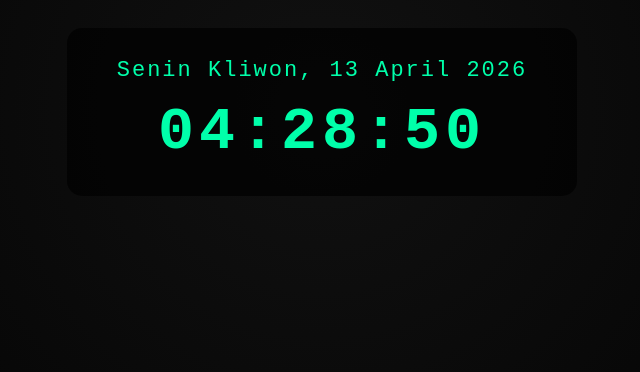
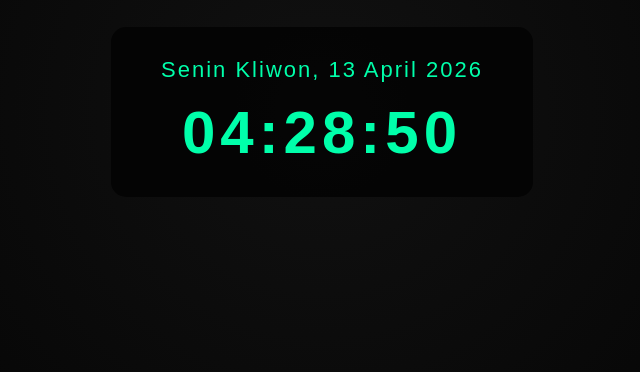
Before and after one commit to maishafrr/jam-pasaran, a plain HTML site: page index.html in a window 1280 px wide. Shown: the part 296-668 px from the top of the page, without its empty margins (318-958 px from the left). Drawn offline with Linux system fonts and the light colour scheme.

Commit message:
Change font family to Arial in jam-external.css
Updated font family from 'Courier New' to 'Arial' for better readability.

```diff
--- a/jam-external.css
+++ b/jam-external.css
@@ -2,7 +2,7 @@
 body {
     background: radial-gradient(circle, #111, #000);
     color: #00ffaa;
-    font-family: 'Courier New', monospace;
+    font-family: 'Arial', sans-serif;
     text-align: center;
     height: 100vh;
     display: flex;
```
